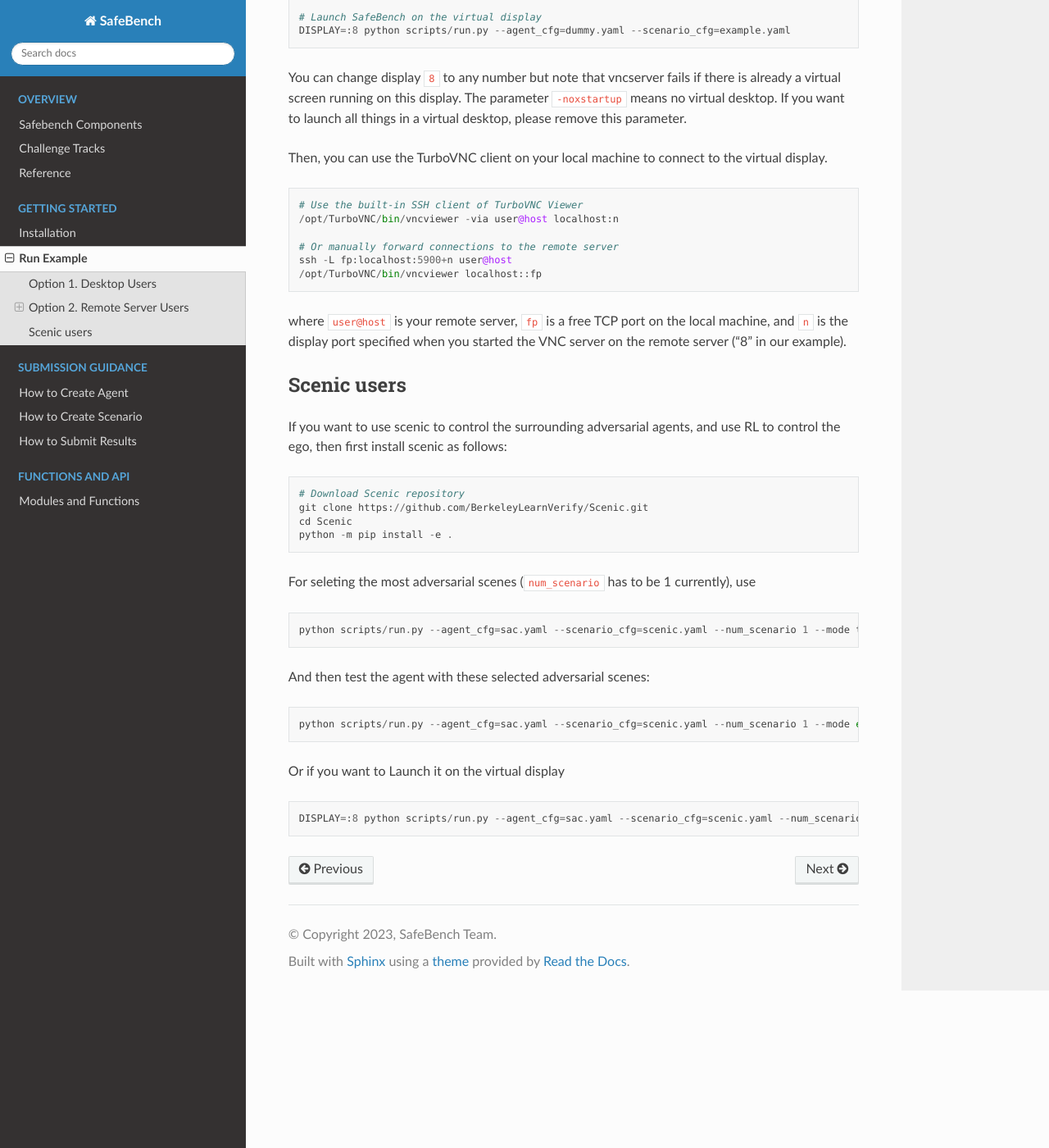
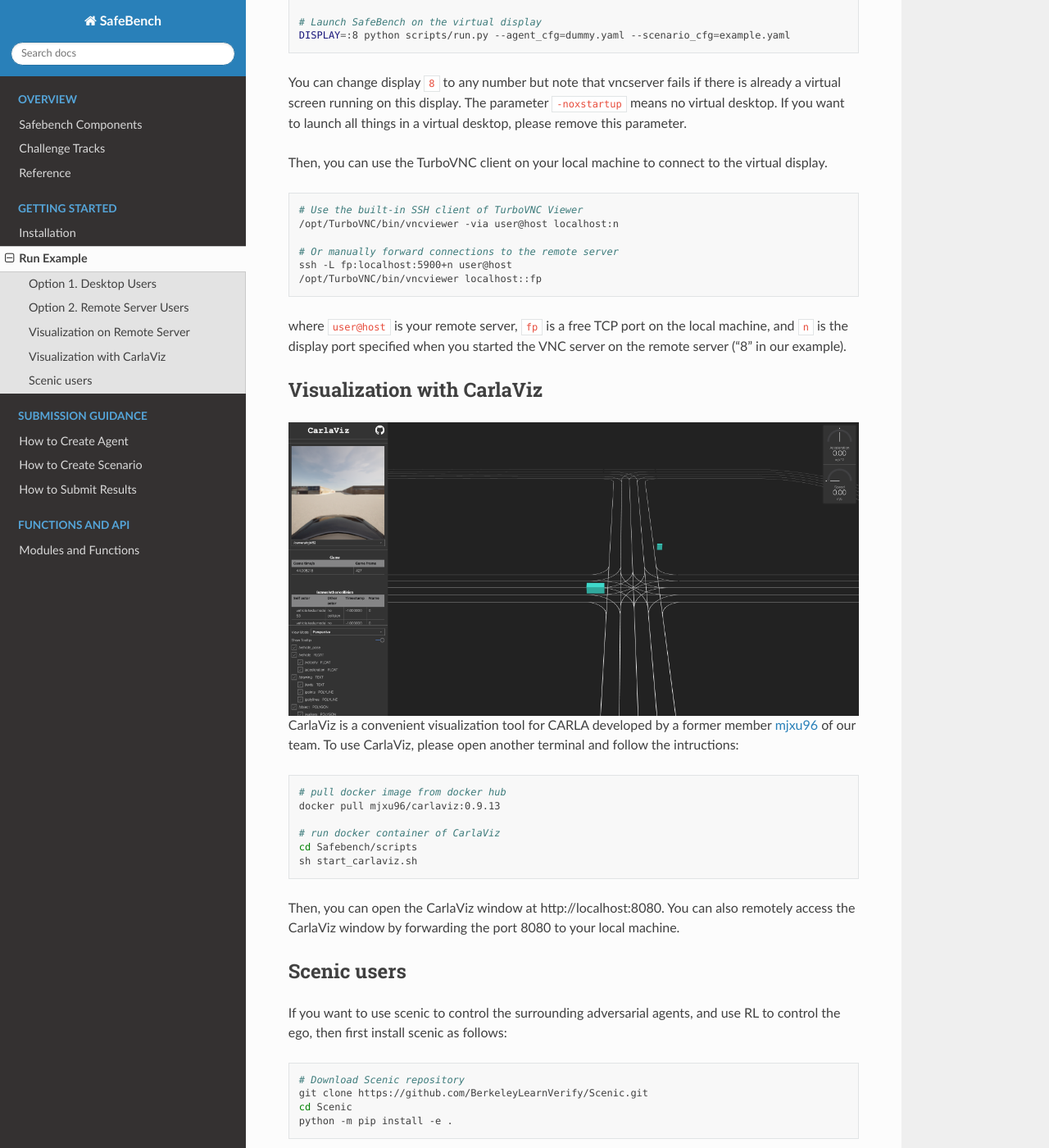
Before and after one commit to trust-ai/SafeBench, a Sphinx documentation site: the page built from docs/source/run_example.md, in a window 1280 px wide and 1400 px high, scrolled down 1052 px. Shown: the whole window at 82% size. Built offline with Sphinx 7.4.7 and the Read the Docs theme 2.0.0, drawn with Linux system fonts in a browser that asks for light colours; some of the changed text lies outside the part shown.

Commit message:
add carlaviz

````diff
--- a/docs/source/run_example.md
+++ b/docs/source/run_example.md
@@ -1,6 +1,6 @@
 <!--
  * @Date: 2021-07-18 21:43:53
- * @LastEditTime: 2023-03-09 15:57:51
+ * @LastEditTime: 2023-03-17 13:37:49
  * @Description:
 -->
 
@@ -11,7 +11,7 @@
 ## Option 1. Desktop Users
 
 Enter the CARLA root folder and launch the CARLA server.
-```
+```bash
 # Launch CARLA
 ./CarlaUE4.sh -prefernvidia -windowed -carla-port=2000
 
@@ -24,7 +24,7 @@
 
 If you use remote server that does not connect any screen, you can use the following commands without visualization window.
 Enter the CARLA root folder and launch the CARLA server with headless mode.
-```
+```bash
 # Launch CARLA
 ./CarlaUE4.sh -prefernvidia -RenderOffScreen -carla-port=2000
 
@@ -32,11 +32,11 @@
 SDL_VIDEODRIVER="dummy" python scripts/run.py --agent_cfg=dummy.yaml --scenario_cfg=example.yaml
 ```
 
-### Visualization on Remote Server
+## Visualization on Remote Server
 
 You can also visualize the pygame window using [TurboVNC](https://sourceforge.net/projects/turbovnc/files/).
 First, launch CARLA with headless mode, and run our platform on a virtual display.
-```
+```bash
 # Launch CARLA
 ./CarlaUE4.sh -prefernvidia -RenderOffScreen -carla-port=2000
 
@@ -50,7 +50,7 @@
 The parameter `-noxstartup` means no virtual desktop. If you want to launch all things in a virtual desktop, please remove this parameter.
 
 Then, you can use the TurboVNC client on your local machine to connect to the virtual display.
-```
+```bash
 # Use the built-in SSH client of TurboVNC Viewer
 /opt/TurboVNC/bin/vncviewer -via user@host localhost:n
 
@@ -61,11 +61,26 @@
 where `user@host` is your remote server, `fp` is a free TCP port on the local machine, and `n` is the display port specified when you started the VNC server on the remote server ("8" in our example).
 
 
+## Visualization with CarlaViz
+
+![carlaviz](./images/carlaviz.png)
+CarlaViz is a convenient visualization tool for CARLA developed by a former member [mjxu96](https://github.com/mjxu96) of our team. To use CarlaViz, please open another terminal and follow the intructions:
+```bash
+# pull docker image from docker hub
+docker pull mjxu96/carlaviz:0.9.13
+
+# run docker container of CarlaViz
+cd Safebench/scripts
+sh start_carlaviz.sh
+```
+Then, you can open the CarlaViz window at http://localhost:8080. You can also remotely access the CarlaViz window by forwarding the port 8080 to your local machine.
+
+
 ## Scenic users
 
 If you want to use scenic to control the surrounding adversarial agents, and use RL to control the ego, then first install scenic as follows:
 
-```
+```bash
 # Download Scenic repository
 git clone https://github.com/BerkeleyLearnVerify/Scenic.git
 cd Scenic
@@ -74,18 +89,18 @@
 
 For seleting the most adversarial scenes (```num_scenario```  has to be 1 currently), use
 
-```
+```bash
 python scripts/run.py --agent_cfg=sac.yaml --scenario_cfg=scenic.yaml --num_scenario 1 --mode train_scenario
 ```
 
 And then test the agent with these selected adversarial scenes:
 
-```
+```bash
 python scripts/run.py --agent_cfg=sac.yaml --scenario_cfg=scenic.yaml --num_scenario 1 --mode eval
 ```
 
 Or if you want to Launch it on the virtual display
 
-```
+```bash
 DISPLAY=:8 python scripts/run.py --agent_cfg=sac.yaml --scenario_cfg=scenic.yaml --num_scenario 1 --mode eval
 ```
````
Also changed, not shown: README.md (+30 -14 lines), docs/source/images/carlaviz.png (added), 2 other files.
